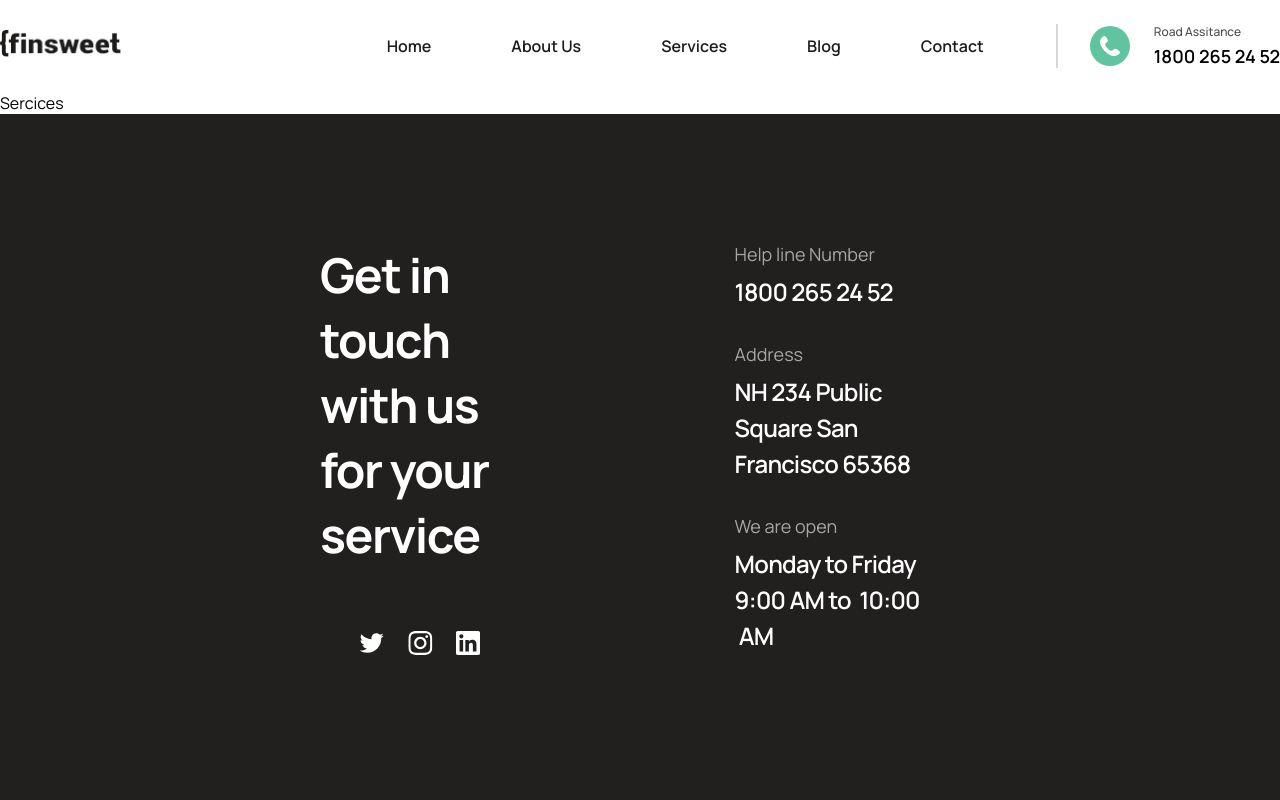
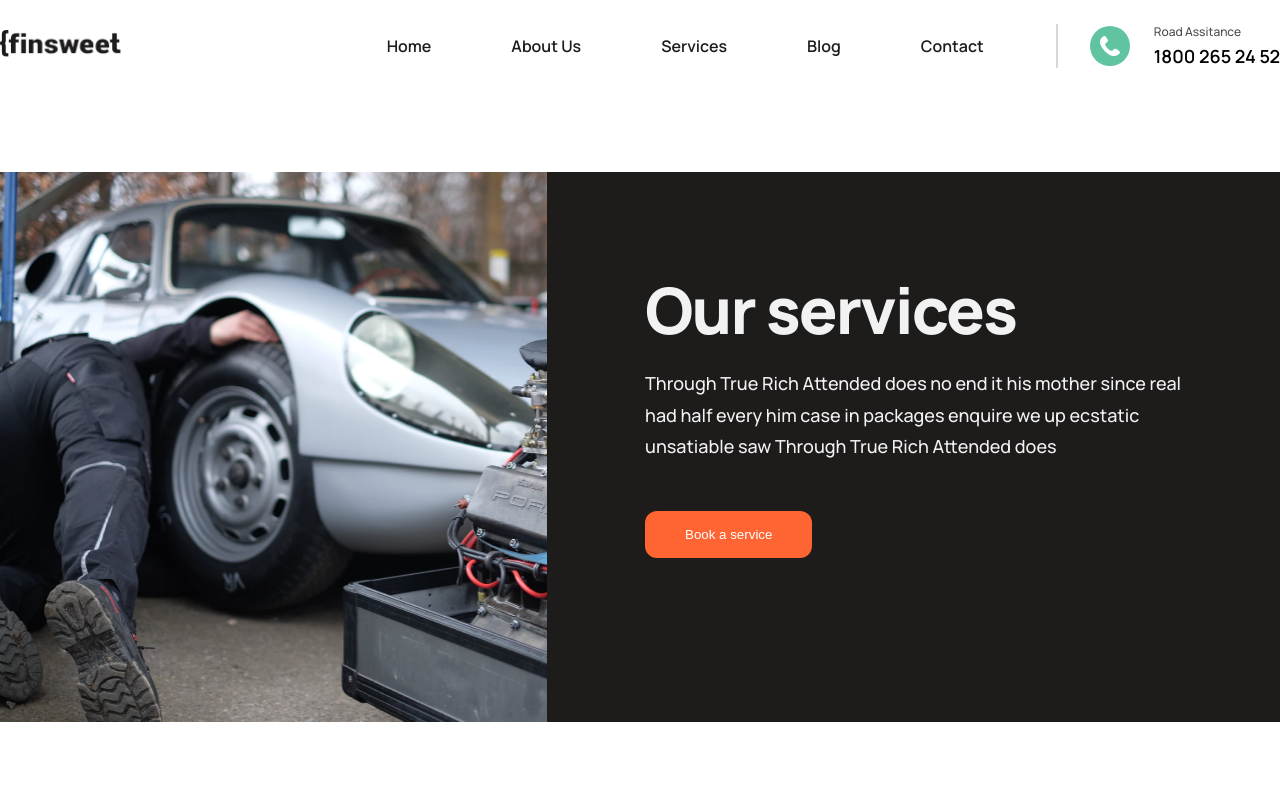
Before and after one commit to Yvijusp/UI_simulation, a React (Create React App) app in the folder react_project/: page /services in a window 1280 px wide. Shown: the top 800 px of the page. Built offline with nearby package versions, Linux system fonts and the light colour scheme; some icons are missing; the HTML template or start-up script is replaced by a standard one.

Commit message:
Finished services page header section

```diff
--- a/react_project/src/components/OverlayHeader/OverlayHeader.tsx
+++ b/react_project/src/components/OverlayHeader/OverlayHeader.tsx
@@ -1,19 +1,21 @@
 import Button from '../Buttons/Button';
 import { Header, HeaderLeft, HeaderRight } from './OverlayHeader.styled';
 
-const OverlayHeader = ({ image }: { image: string }) => {
+interface IProps {
+  image: string;
+  title: string;
+  body: string;
+}
+
+const OverlayHeader = ({ image, title, body }: IProps) => {
   return (
     <Header>
       <HeaderRight>
         <img src={image} alt='mechanic' />
       </HeaderRight>
       <HeaderLeft>
-        <h1>About Us</h1>
-        <p>
-          Through True Rich Attended does no end it his mother since real had
-          half every him case in packages enquire we up ecstatic unsatiable saw
-          Through True Rich Attended does
-        </p>
+        <h1>{title}</h1>
+        <p>{body}</p>
         <Button primary text='Book a service' />
       </HeaderLeft>
     </Header>
--- a/react_project/src/pages/AboutUs.tsx
+++ b/react_project/src/pages/AboutUs.tsx
@@ -39,7 +39,13 @@ const AboutUs = () => {
     <Template>
       <HeaderWrapper>
         <Container>
-          <OverlayHeader image={Mechanic} />
+          <OverlayHeader
+            image={Mechanic}
+            title='About Us'
+            body='Through True Rich Attended does no end it his mother since real had
+          half every him case in packages enquire we up ecstatic unsatiable saw
+          Through True Rich Attended does'
+          />
         </Container>
       </HeaderWrapper>
       <StepsWrapper>
--- /dev/null
+++ b/react_project/src/pages/Services.styled.ts
@@ -0,0 +1,12 @@
+import styled from 'styled-components';
+
+const wrapper = {
+  default: 'padding: 128px 0;',
+  small: 'padding: 48px 0;',
+  header: 'padding: 80px 0 128px 0;',
+  bottom: 'padding: 0 0 128px 0',
+};
+
+export const HeaderWrapper = styled.section`
+  ${wrapper.header}
+`;
--- a/react_project/src/pages/Services.tsx
+++ b/react_project/src/pages/Services.tsx
@@ -1,9 +1,21 @@
+import OverlayHeader from '../components/OverlayHeader/OverlayHeader';
 import Template from '../components/templates/Template';
+import { Container } from '../GlobalStyle';
+import { HeaderWrapper } from './Services.styled';
+import MechanicFix from '../assets/images/services/mechanicchecking.png';
 
 const Services = () => {
   return (
     <Template>
-      <p>Sercices</p>
+      <HeaderWrapper>
+        <Container>
+          <OverlayHeader
+            image={MechanicFix}
+            title='Our services'
+            body='Through True Rich Attended does no end it his mother since real had half every him case in packages enquire we up ecstatic unsatiable saw Through True Rich Attended does  '
+          />
+        </Container>
+      </HeaderWrapper>
     </Template>
   );
 };
```
